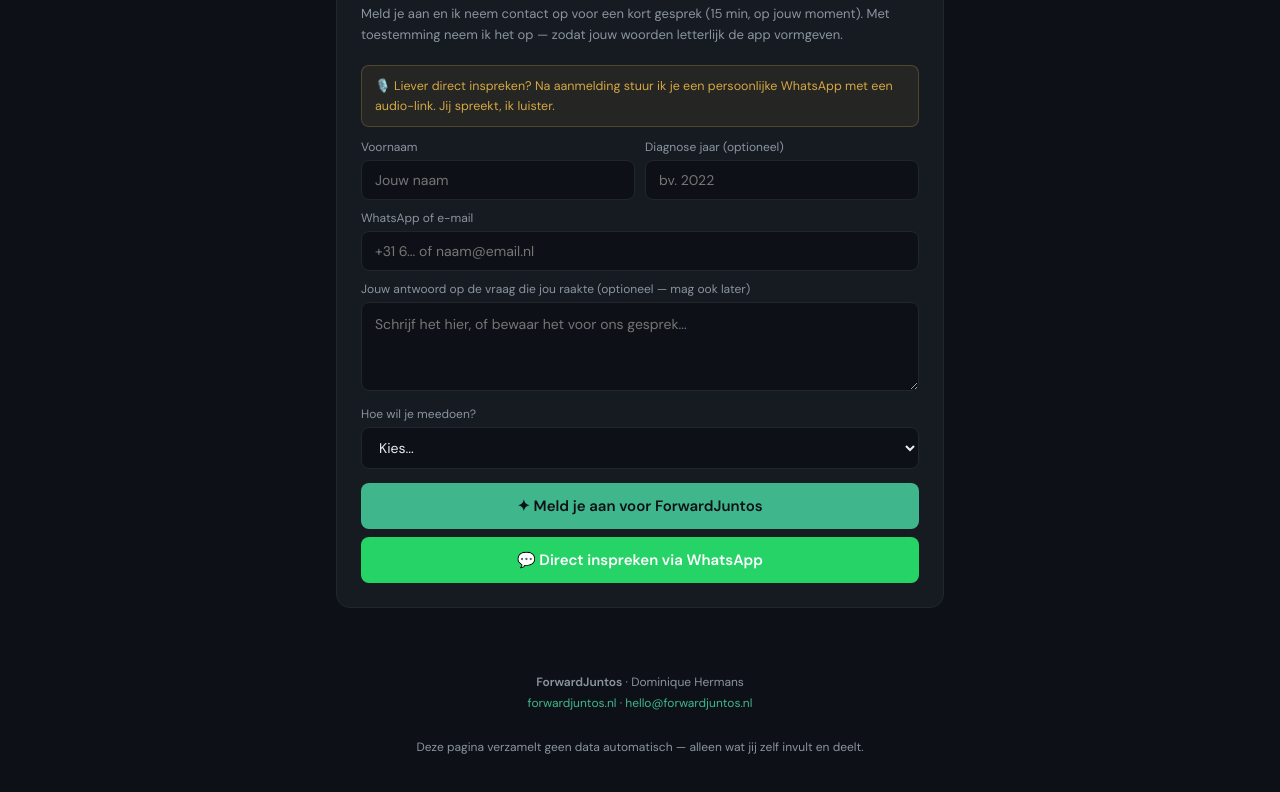
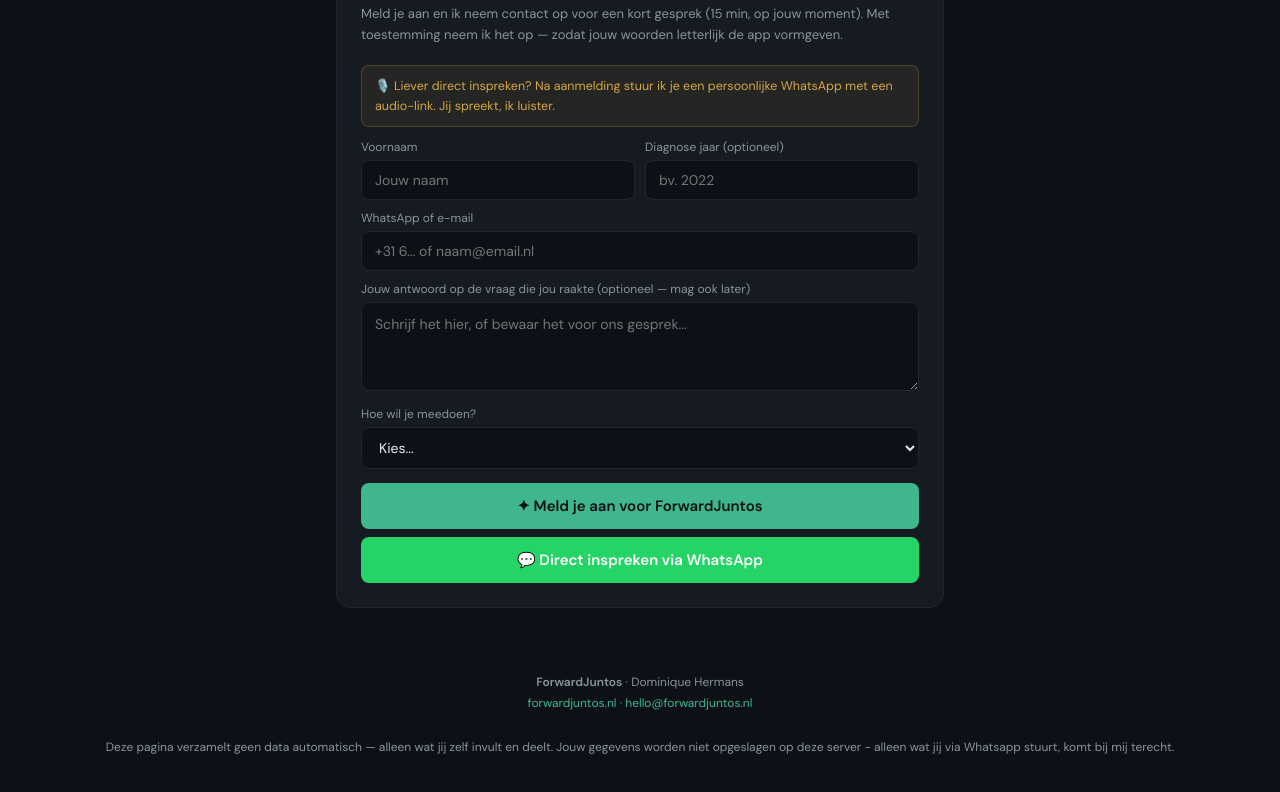
Before and after one commit to UniqueEcuador/Ventoux_research, a plain HTML site: page index.html in a window 1280 px wide. Shown: the part 1477-2269 px from the top of the page. Drawn offline with Linux system fonts and the light colour scheme.

Commit message:
Update footer data collection message
Clarified data collection statement in footer.

```diff
--- a/index.html
+++ b/index.html
@@ -424,7 +424,7 @@
   <strong>ForwardJuntos</strong> · Dominique Hermans<br>
   <a href="https://forwardjuntos.nl" target="_blank">forwardjuntos.nl</a> ·
   <a href="mailto:hello@forwardjuntos.nl">hello@forwardjuntos.nl</a><br><br>
-  Deze pagina verzamelt geen data automatisch — alleen wat jij zelf invult en deelt.
+  Deze pagina verzamelt geen data automatisch — alleen wat jij zelf invult en deelt. Jouw gegevens worden niet opgeslagen op deze server - alleen wat jij via Whatsapp stuurt, komt bij mij terecht.
 </footer>
 
 <script>
```
